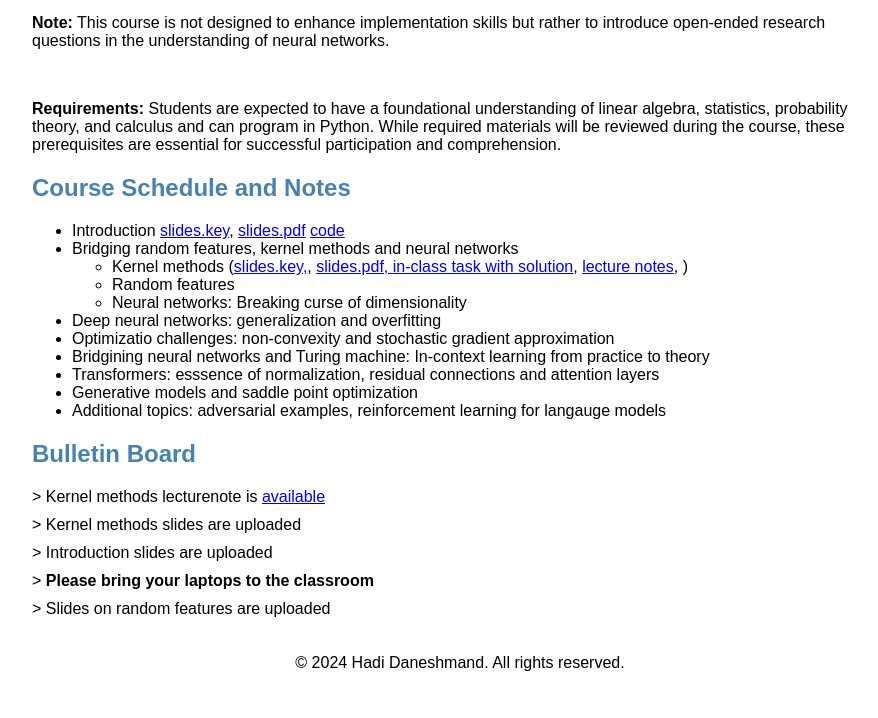
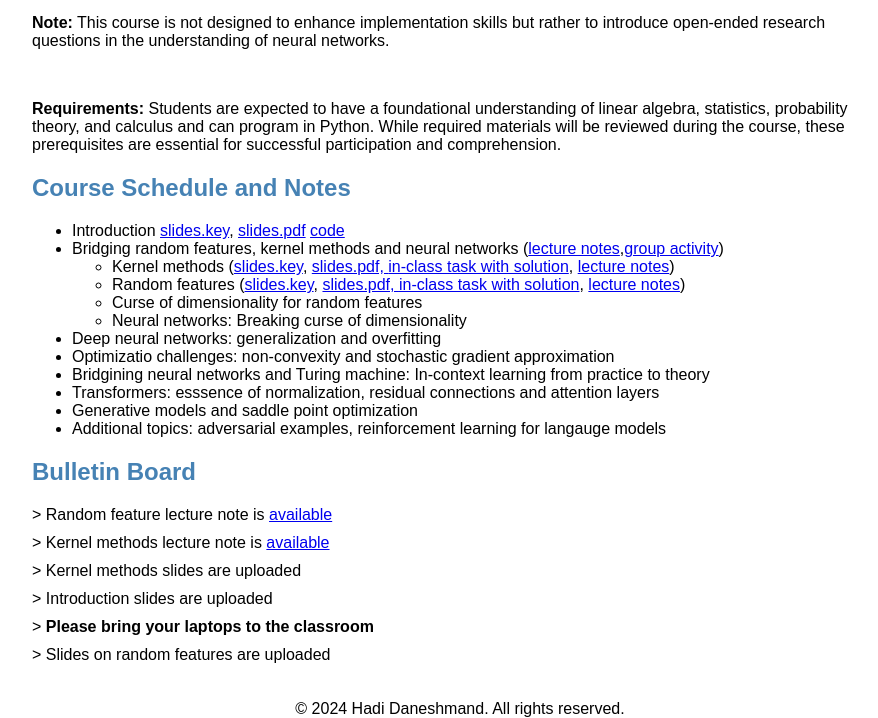
Before and after one commit to hadidaneshmand/hadidaneshmand.github.io, a plain HTML site: page neural-nets/index.html in a window 1280 px wide. Shown: the part 1068-1786 px from the top of the page, without its empty margins (180-1058 px from the left). Before the commit the page ends 1740 px from the top, so only its background shows below. Drawn offline with Linux system fonts and the light colour scheme.

Commit message:
lecture 2

```diff
--- a/neural-nets/index.html
+++ b/neural-nets/index.html
@@ -105,17 +105,19 @@
 		<li> Introduction <a href="https://github.com/hadidaneshmand/hadidaneshmand.github.io/raw/refs/heads/main/neural-nets/slides/Lecture%200%20Introduction.key">slides.key</a>,
 <a href="https://github.com/hadidaneshmand/hadidaneshmand.github.io/raw/refs/heads/main/neural-nets/slides/Lecture%200%20Introduction.pdf">slides.pdf</a>
 <a href="https://colab.research.google.com/drive/1i9coc5Wnp6ODQ1SsDzNWj46Eg6aLJHZl">code</a> </li>
-	        <li> Bridging random features, kernel methods and neural networks</li>
+	        <li> Bridging random features, kernel methods and neural networks (<a href="https://hackmd.io/@hadidanesh/SJJYw3Lvke">lecture notes</a>,<a href="https://colab.research.google.com/drive/1M-nRBdhg1XJiV8sy4wMkUsfPJLKKSCB0#scrollTo=diCPqiTj5wB3">group activity</a>)</li>
 <ul>
 	<li>  Kernel methods
-(<a href="https://github.com/hadidaneshmand/hadidaneshmand.github.io/raw/refs/heads/main/neural-nets/slides/Lecture%201%20Universal%20Features.key">slides.key,</a>,
+(<a href="https://github.com/hadidaneshmand/hadidaneshmand.github.io/raw/refs/heads/main/neural-nets/slides/Lecture%201%20Universal%20Features.key">slides.key</a>,
 <a href="https://github.com/hadidaneshmand/hadidaneshmand.github.io/raw/refs/heads/main/neural-nets/slides/Lecture%201%20Universal%20Features.pdf">slides.pdf,
 <a href="https://colab.research.google.com/drive/1M-nRBdhg1XJiV8sy4wMkUsfPJLKKSCB0#scrollTo=diCPqiTj5wB3">in-class task with solution</a>,
-<a href="https://hackmd.io/@hadidanesh/SJJYw3Lvke">lecture notes</a>,
-)</li>
+<a href="https://hackmd.io/@hadidanesh/SJJYw3Lvke">lecture notes</a>)</li>
 
-<li><a> Random features </a>  </li>
-
+<li> Random features (<a href="https://github.com/hadidaneshmand/hadidaneshmand.github.io/raw/refs/heads/main/neural-nets/slides/Lecture%202%20Random%20Features.key">slides.key</a>,
+<a href="https://github.com/hadidaneshmand/hadidaneshmand.github.io/raw/refs/heads/main/neural-nets/slides/Lecture%202%20Random%20Features.pdf">slides.pdf,
+<a href="https://colab.research.google.com/drive/1M-nRBdhg1XJiV8sy4wMkUsfPJLKKSCB0#scrollTo=diCPqiTj5wB3">in-class task with solution</a>,
+<a href="https://hackmd.io/@hadidanesh/SJJYw3Lvke">lecture notes</a>) </li>
+<li> Curse of dimensionality for random features </li>
 <li><a> Neural networks: Breaking curse of dimensionality </a>  </li>
 </ul>
     		<li>Deep neural networks: generalization and overfitting</li>
@@ -130,7 +132,8 @@
         <section id="bulletin" class="lecture-notes">
             <h2>Bulletin Board</h2>
             <ul>
-		<li><a> > Kernel methods lecturenote is <a href="https://hackmd.io/@hadidanesh/SJJYw3Lvke">available</a>  </li></a>
+		<li><a> > Random feature lecture note is <a href="https://hackmd.io/@hadidanesh/SJJYw3Lvke">available</a></a></li>
+		<li><a> > Kernel methods lecture note is <a href="https://hackmd.io/@hadidanesh/SJJYw3Lvke">available</a>  </li></a>
 		<li><a> >  Kernel methods slides are uploaded </li> </a>
 		<li><a> >  Introduction slides are uploaded </a> </li>
 		<li><a> > <b> Please bring your laptops to the classroom</b></a></li>
```
Also changed, not shown: 2 other files.
